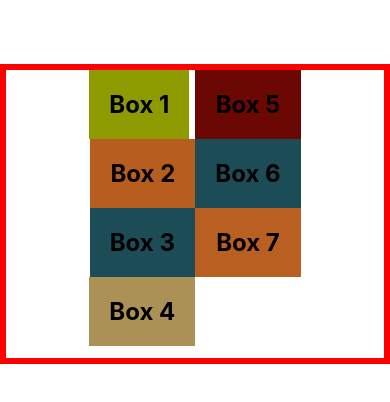
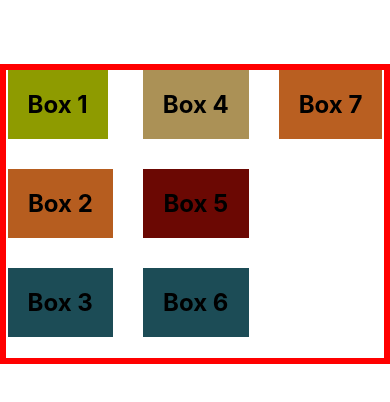
Before and after one commit to HarshuHacker/React-Native-Tutorials, a React Native app: screen / in a window 390 px wide. Shown: the top 402 px of the page. Built offline with nearby package versions, Linux system fonts and the light colour scheme.

Commit message:
Day 3: Gap

```diff
--- a/App.js
+++ b/App.js
@@ -30,8 +30,11 @@ const styles = StyleSheet.create({
     borderColor: "red",
     // flex: 1,
     height: 300,
+    // rowGap: 20,
+    // columnGap: 20,
+    gap: 30,
     flexWrap: "wrap",
-    alignContent: "center"
+    alignContent: "center",
     // flexDirection: "row",
   },
 });
```
